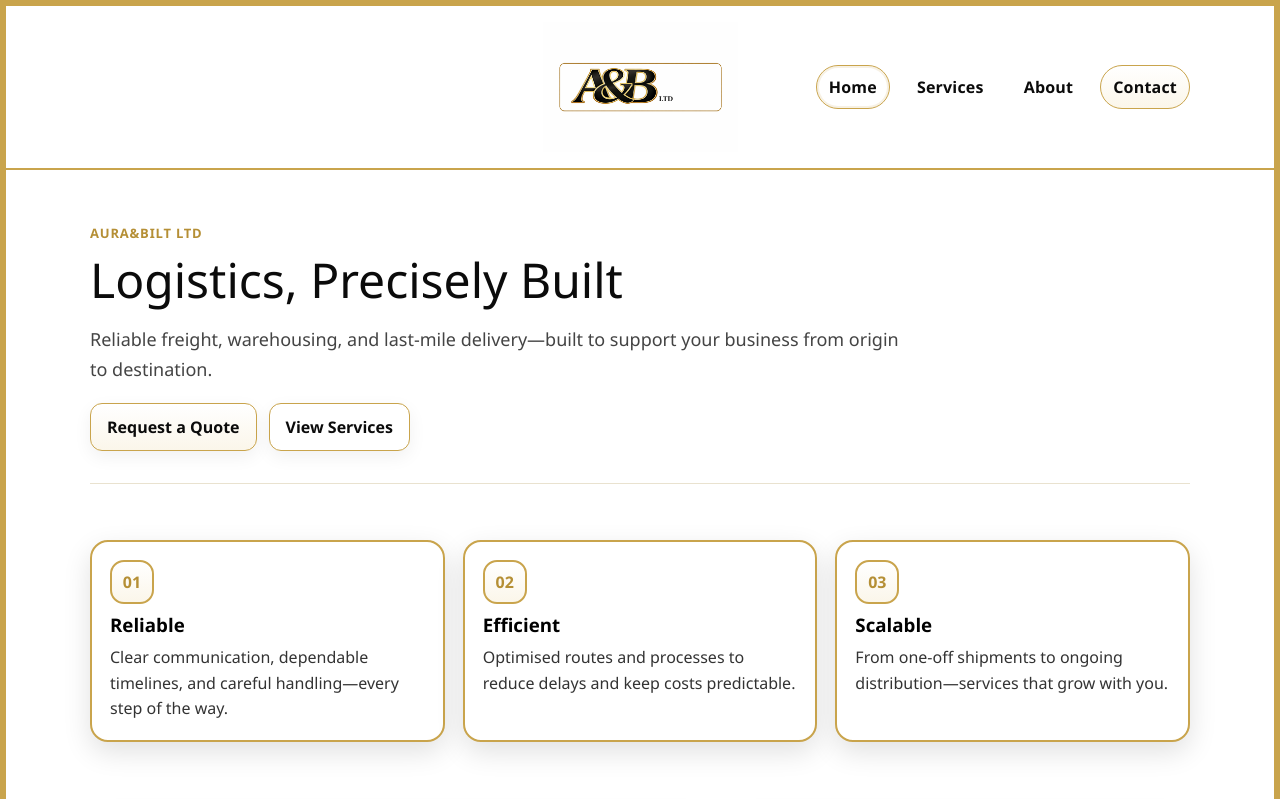
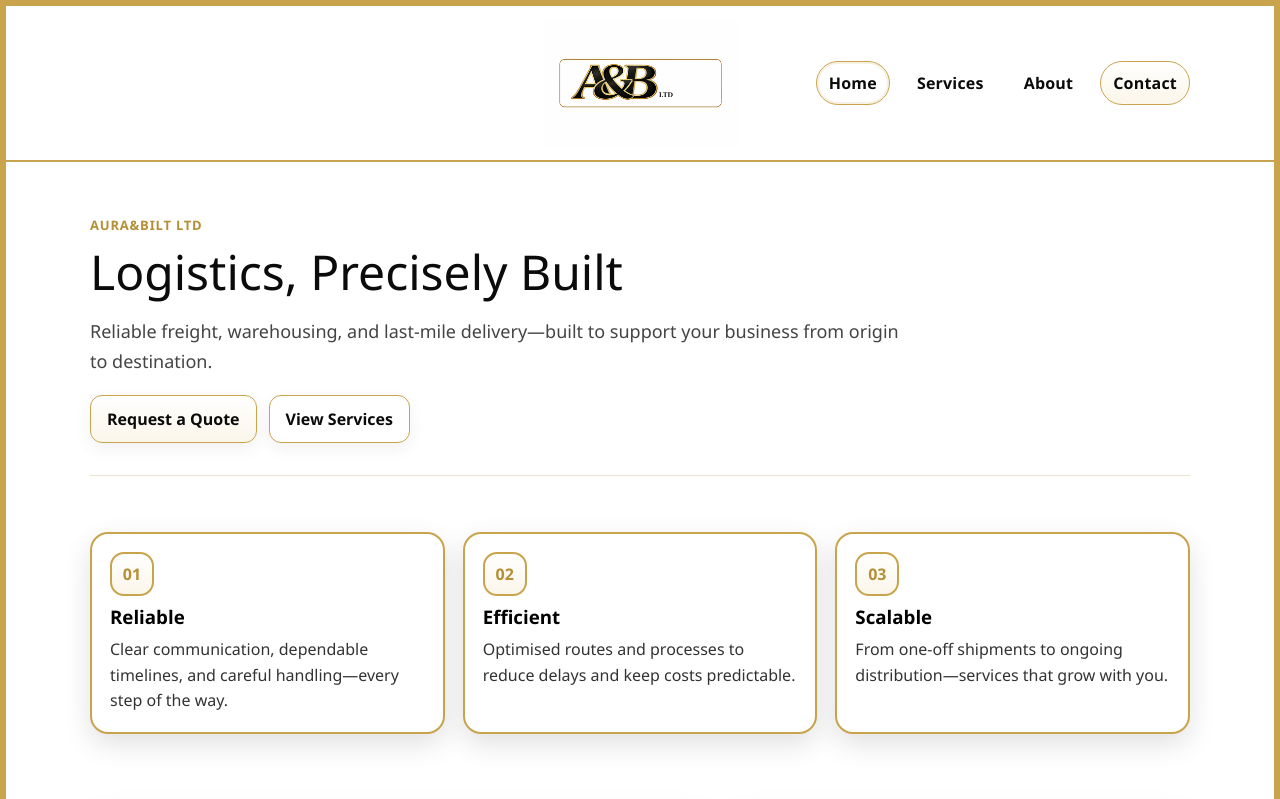
Before and after one commit to AuraBiltLTD/aura-biltwebsite, a plain HTML site: page index.html in a window 1280 px wide. Shown: the top 799 px of the page. Drawn offline with Linux system fonts and the light colour scheme.

Commit message:
styles.css

```diff
--- a/styles.css
+++ b/styles.css
@@ -297,3 +297,19 @@ a:hover{opacity:.9}
   top: 50%;
   transform: translateY(-50%);
 }
+
+/* === FORCE LOGO HEADER TO PURE WHITE === */
+.topbar{
+  background: #ffffff;
+}
+
+/* Ensure logo area is visually white and clean */
+.brandrow{
+  background: #ffffff;
+}
+
+/* Optional: tighten vertical spacing so it feels like a banner */
+.brandrow{
+  padding-top: 12px;
+  padding-bottom: 12px;
+}
```
